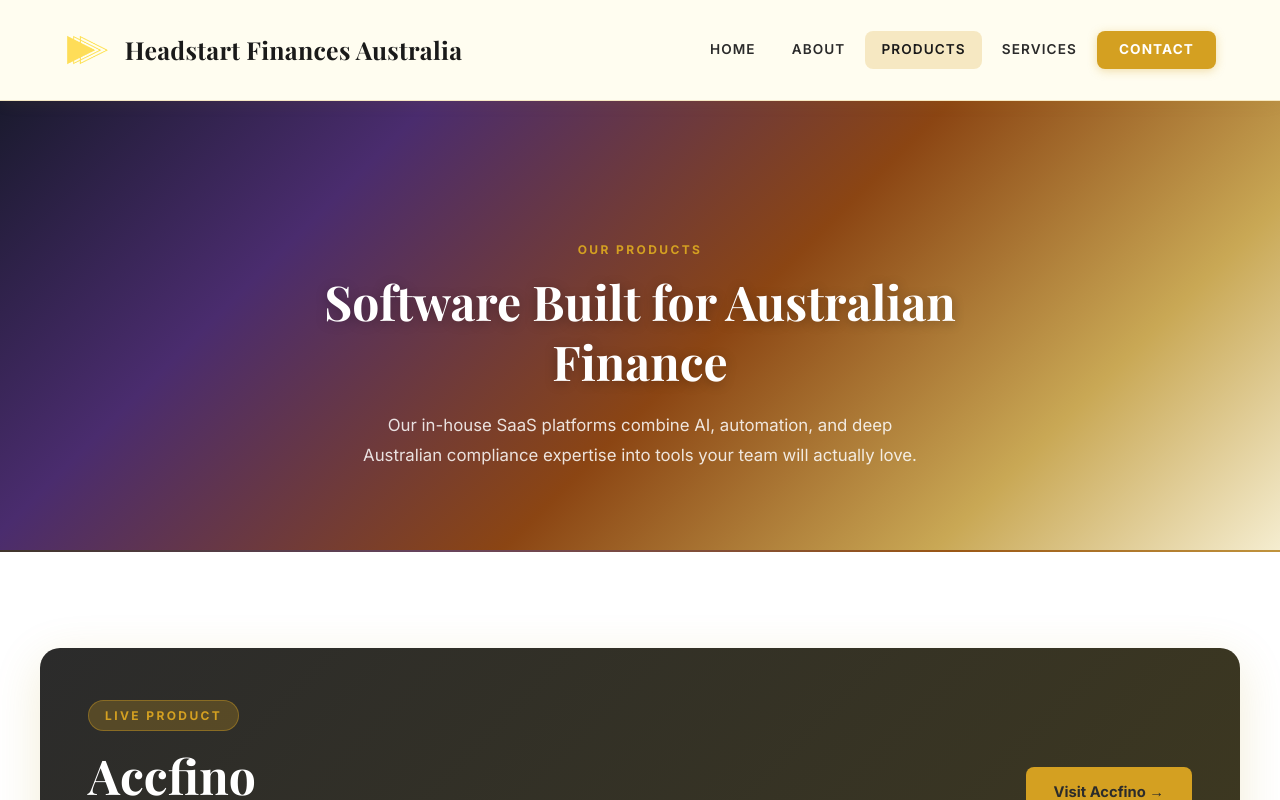
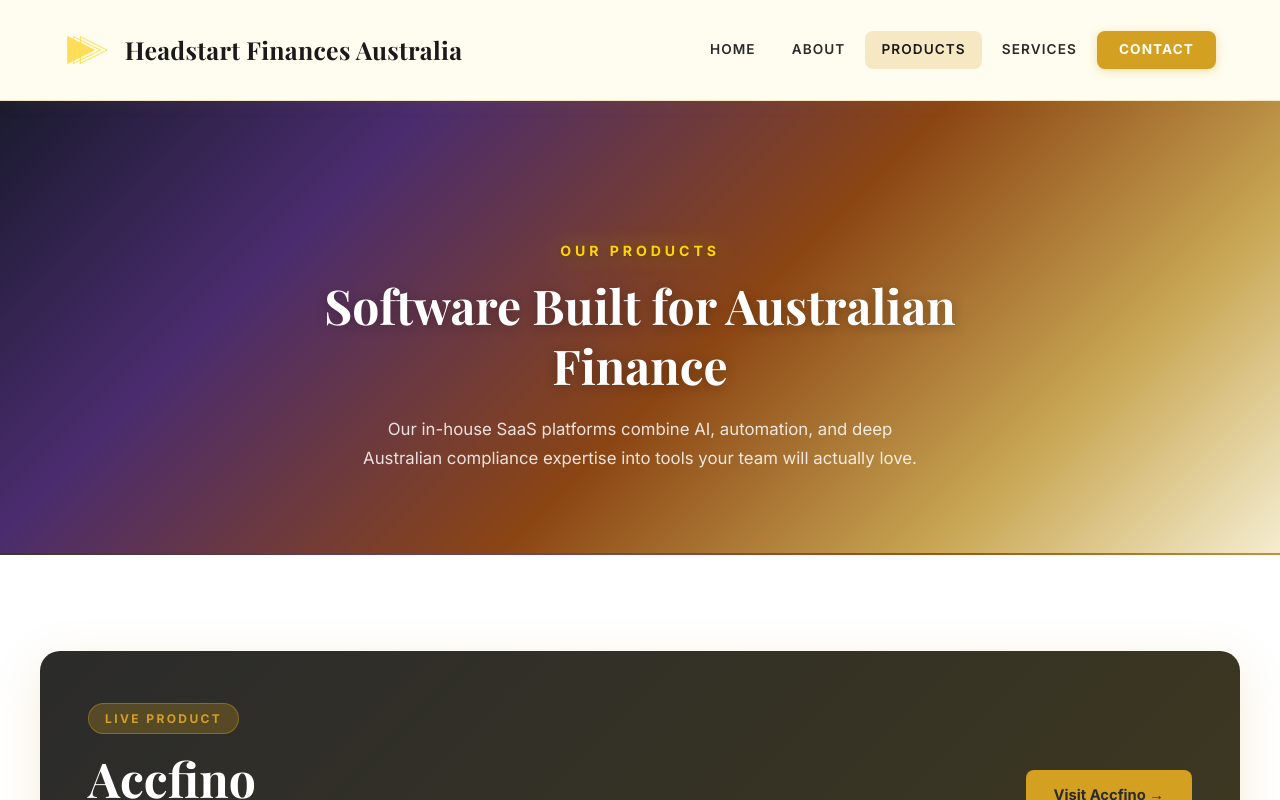
Before and after one commit to pramahosting/hsfinances, a React (Vite) app: page / in a window 1280 px wide. Both pictures are taken after a click on the element "PRODUCTS". Shown: the top 800 px of the page. Built offline with nearby package versions, Linux system fonts and the light colour scheme.

Commit message:
Enhance section-eyebrow styles for page hero

```diff
--- a/src/styles/layout.css
+++ b/src/styles/layout.css
@@ -10,6 +10,7 @@
 
 /* ─── SECTION HEADERS ────────────────────────────────────────────────────────── */
 .section-eyebrow { font-size: .75rem; font-weight: 700; color: var(--gold-dark); letter-spacing: .2em; text-transform: uppercase; margin-bottom: 12px; }
+.page-hero .section-eyebrow { color: #FFD700 !important; font-size: .88rem !important; font-weight: 800 !important; letter-spacing: .28em !important; text-shadow: 0 0 20px rgba(255,215,0,.6), 0 2px 8px rgba(0,0,0,.4) !important; }
 .section-title   { font-size: clamp(1.7rem,3.5vw,2.6rem); color: var(--charcoal); margin-bottom: 16px; }
 .section-lead    { font-size: 1.05rem; color: var(--slate); max-width: 620px; line-height: 1.75; }
 .section-header          { margin-bottom: 56px; }
```
